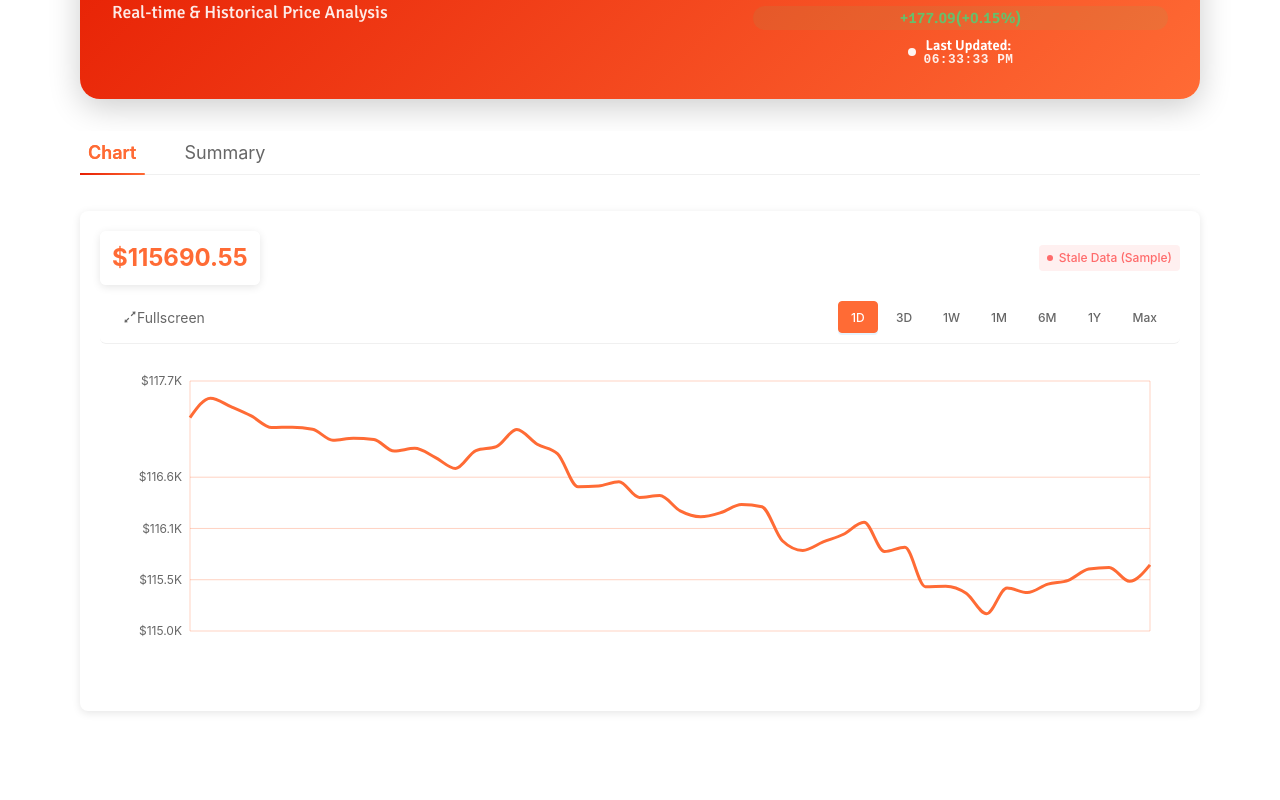
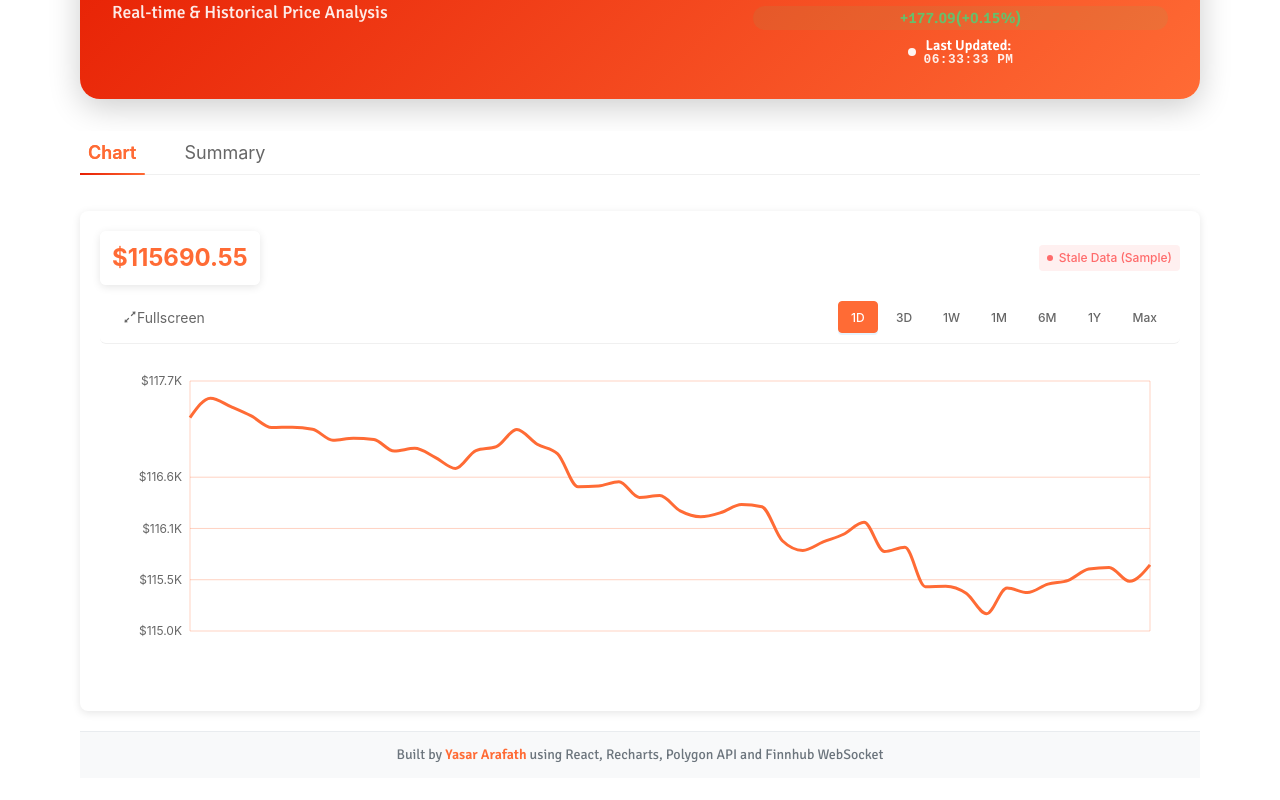
Before and after one commit to YasarArafathAli/catalog-dashboard, a React (Vite) app: page / in a window 1280 px wide. Shown: the part 210-1010 px from the top of the page. Built offline with nearby package versions, Linux system fonts and the light colour scheme; no server answers; the HTML template or start-up script is replaced by a standard one.

Commit message:
feat: footer and read me update

```diff
--- a/src/view/Dashboard.jsx
+++ b/src/view/Dashboard.jsx
@@ -416,6 +416,10 @@ const Dashboard = () => {
       <div className="tabs">
         <Tabs defaultActiveKey="1" items={items} onChange={onChange} />
       </div>
+
+      <footer className="dashboard-footer">
+        <p>Built by <strong>Yasar Arafath</strong> using React, Recharts, Polygon API and Finnhub WebSocket</p>
+      </footer>
     </div>
   );
 };
--- a/src/view/dashboard.scss
+++ b/src/view/dashboard.scss
@@ -503,3 +503,23 @@
     }
   }
 }
+
+.dashboard-footer {
+  background: #f8f9fa;
+  border-top: 1px solid #e9ecef;
+  padding: 1rem 2rem;
+  text-align: center;
+  margin-top: auto;
+
+  p {
+    margin: 0;
+    color: #6c757d;
+    font-size: 0.875rem;
+    font-weight: 400;
+
+    strong {
+      color: #ff6b35;
+      font-weight: 600;
+    }
+  }
+}
```
Also changed, not shown: 1 other file (tests, documents, lock files or other folders).
